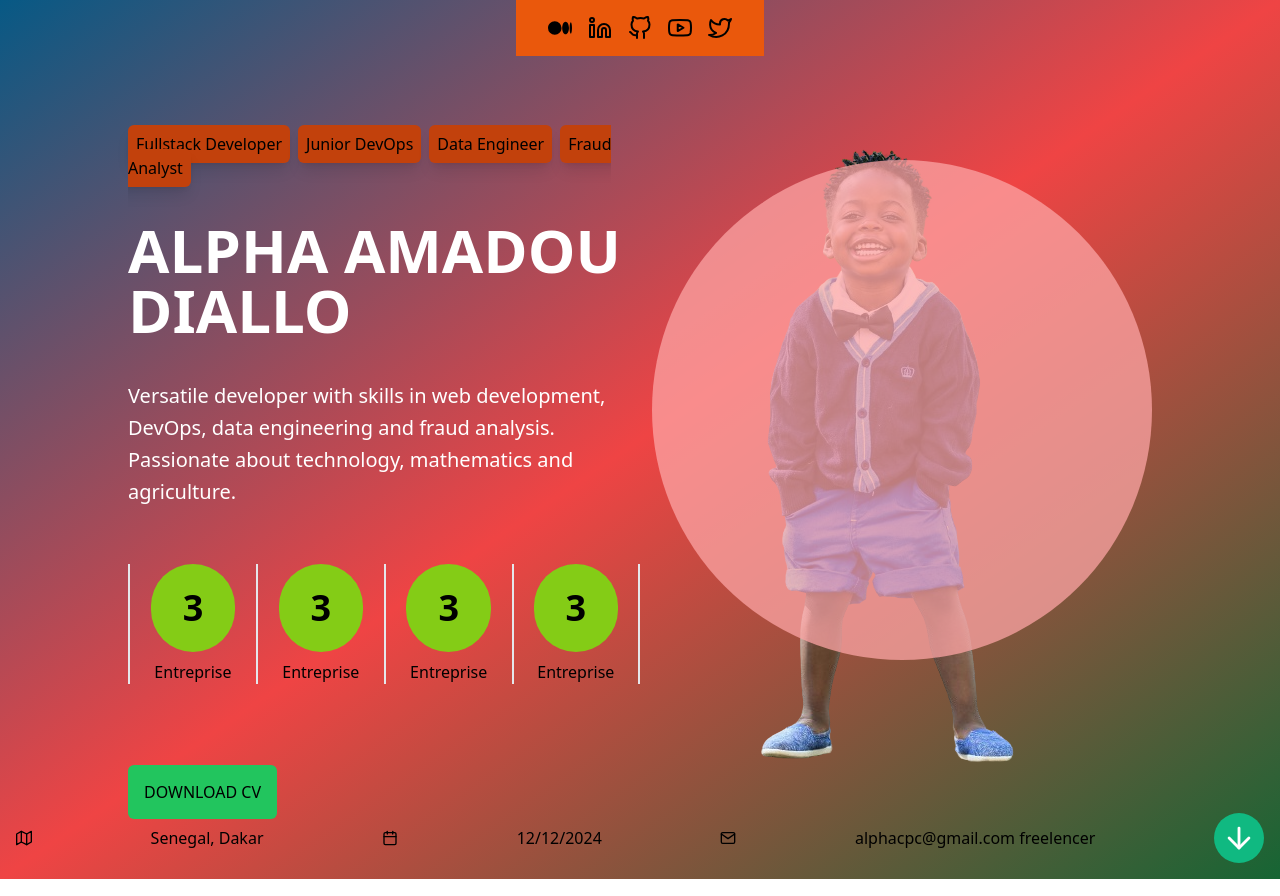
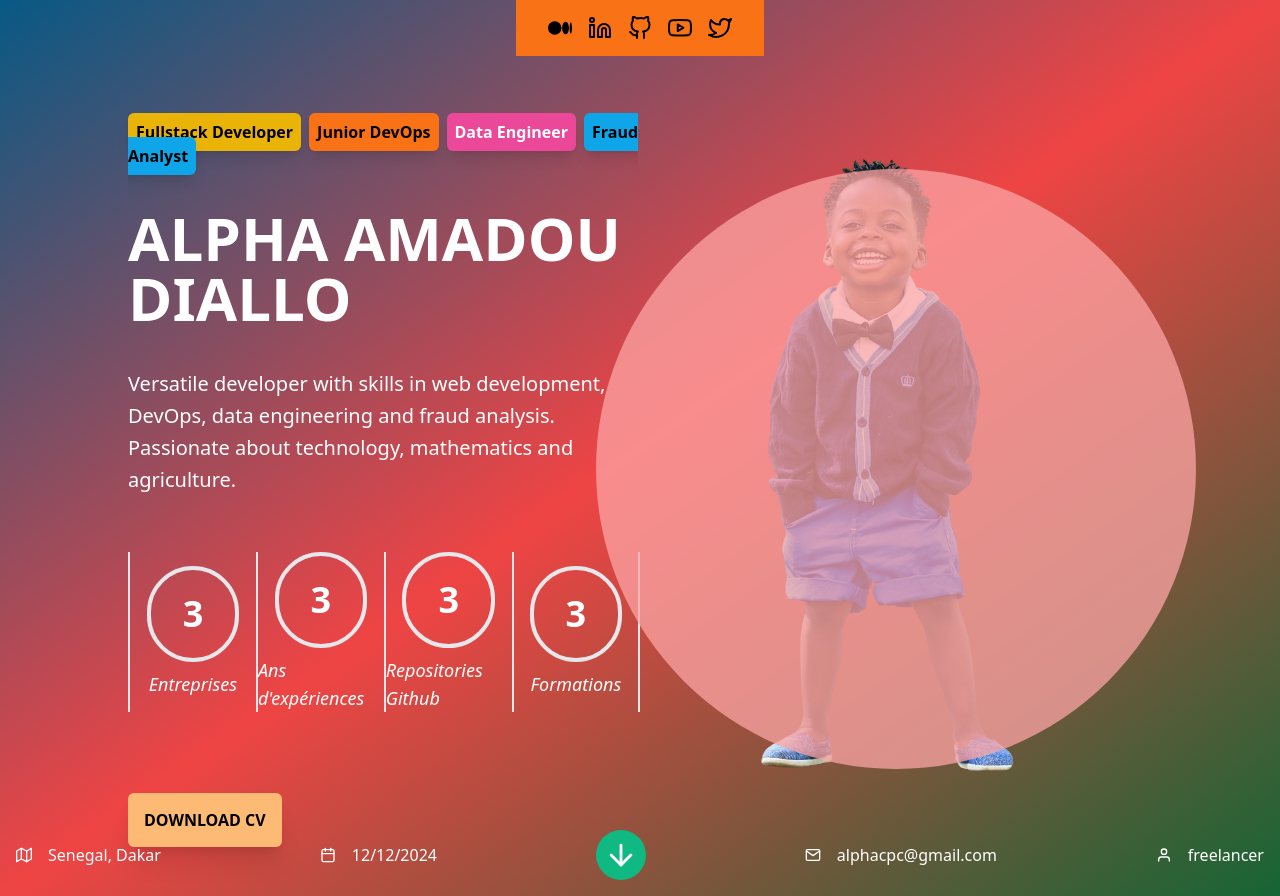
Before and after one commit to alphacpc/portfolio, a React (Create React App) app: page / in a window 1280 px wide. Built offline with nearby package versions, Linux system fonts and the light colour scheme.

Commit message:
update design page

```diff
--- a/src/Components/shared/HeaderComponent.js
+++ b/src/Components/shared/HeaderComponent.js
@@ -1,14 +1,14 @@
 import React from 'react'
 import LinkSocialComponent from '../LinkSocialComponent'
 import { BsMedium } from 'react-icons/bs'
-import { FiGithub, FiLinkedin, FiTwitter, FiYoutube, FiMap, FiCalendar, FiArrowDown, FiMail } from 'react-icons/fi'
+import { FiGithub, FiLinkedin, FiTwitter, FiYoutube, FiMap, FiCalendar, FiArrowDown, FiMail, FiUser } from 'react-icons/fi'
 import url_image from "./../../Assets/Images/image.png"
 
 const HeaderComponent = () => {
   return (
         <header className="min-h-screen relative">
                 <div className="link-socials flex justify-center">
-                        <div className="bg-orange-600 flex p-4">
+                        <div className="bg-orange-500 flex p-4">
                                 <LinkSocialComponent icon={<BsMedium/>} link="/"/>
                                 <LinkSocialComponent icon={<FiLinkedin/>} link="/"/>
                                 <LinkSocialComponent icon={<FiGithub/>} link="/"/>
@@ -20,10 +20,10 @@ const HeaderComponent = () => {
                 <div className="relative flex items-center justify-between px-[10%] py-[5%]">
                         <div className="flex-1">
                                 <div>
-                                        <span className="bg-orange-700 p-2 rounded-md shadow-lg mr-2">Fullstack Developer</span>
-                                        <span className="bg-orange-700 p-2 rounded-md shadow-lg mr-2">Junior DevOps</span>
-                                        <span className="bg-orange-700 p-2 rounded-md shadow-lg mr-2">Data Engineer</span>
-                                        <span className="bg-orange-700 p-2 rounded-md shadow-lg">Fraud Analyst</span>
+                                        <span className="bg-yellow-500 p-2 font-bold rounded-md shadow-lg mr-2">Fullstack Developer</span>
+                                        <span className="bg-orange-500 p-2 font-bold rounded-md shadow-lg mr-2">Junior DevOps</span>
+                                        <span className="bg-pink-500 p-2 font-bold text-white rounded-md shadow-lg mr-2">Data Engineer</span>
+                                        <span className="bg-sky-500 p-2 font-bold rounded-md shadow-lg">Fraud Analyst</span>
                                 </div>
                                 <h1 className="font-bold uppercase text-6xl mt-10 text-white">Alpha amadou DIALLO</h1>
                                 <p className="my-10 text-xl text leading-8 text-white">
@@ -33,43 +33,52 @@ const HeaderComponent = () => {
 
                                 <div className="flex py-4 bg-yellow- mb-20 justify-between">
                                         <div className="flex flex-col bg-lime200 w-1/3 justify-center items-center border-l-2">
-                                                <span className="bg-lime-500 px-8 py-6 text-4xl font-bold rounded-full mb-2">3</span>
-                                                <span>Entreprise</span>
+                                                <span className="border-4 px-8 py-6 text-4xl text-white font-bold rounded-full mb-2">3</span>
+                                                <span className="text-white italic text-lg">Entreprises</span>
                                         </div>
                                         <div className="flex flex-col bg-pink20 w-1/3 justify-center items-center border-l-2">
-                                                <span className="bg-lime-500 px-8 py-6 text-4xl font-bold rounded-full mb-2">3</span>
-                                                <span>Entreprise</span>
+                                                <span className="border-4 px-8 py-6 text-4xl text-white font-bold rounded-full mb-2">3</span>
+                                                <span className="text-white italic text-lg">Ans d'expériences</span>
                                         </div>
                                         <div className="flex flex-col bg-teal-0 w-1/3 justify-center items-center border-l-2">
-                                                <span className="bg-lime-500 px-8 py-6 text-4xl font-bold rounded-full mb-2">3</span>
-                                                <span>Entreprise</span>
+                                                <span className="border-4 px-8 py-6 text-4xl text-white font-bold rounded-full mb-2">3</span>
+                                                <span className="text-white italic text-lg">Repositories Github</span>
                                         </div>
                                         <div className="flex flex-col bg-tea200 w-1/3 justify-center items-center border-x-2">
-                                                <span className="bg-lime-500 px-8 py-6 text-4xl font-bold rounded-full mb-2">3</span>
-                                                <span>Entreprise</span>
+                                                <span className="border-4 px-8 py-6 text-4xl text-white font-bold rounded-full mb-2">3</span>
+                                                <span className="text-white italic text-lg">Formations</span>
                                         </div>
 
-                                        {/* <div>+2ans d'expériances</div>
-                                        <div>+50 repositories github</div> */}
                                 </div>
 
                                 <div className="">
-                                        <a href='#' className="p-4 uppercase rounded-md bg-green-500">Download CV</a>
+                                        <a href='#' className="p-4 uppercase font-bold shadow-xl rounded-md bg-orange-300">Download CV</a>
                                 </div>
                         </div>
                         <div className="relative flex justify-center flex-1">
                                 <img src={url_image} alt="image" className=""/>
-                                <div className="bg-red-300 bg-po p-[250px] z-2 opacity-75 absolute top-10 right-0 rounded-full " />
+                                <div className="bg-red-300 bg-po p-[300px] z-2 opacity-75 absolute top-10 right-15 rounded-full " />
                         </div>
                 </div>
 
 
                 <div className="p-4 bg-amber-20 absolute bottom-0 w-full flex items-center justify-between">
-                        <FiMap/> Senegal, Dakar
-                        <FiCalendar/> 12/12/2024
-                        <FiMail /> alphacpc@gmail.com
-                        freelencer
+
+                        <div className="flex items-center text-white">
+                        <FiMap className="mr-4"/> Senegal, Dakar
+                        </div>
+                        <div className="flex items-center text-white">
+                        <FiCalendar className="mr-4"/> 12/12/2024
+                        </div>
+
                         <FiArrowDown className="bg-emerald-500 rounded-full p-2" size={50} color='white'/>
+
+                        <div className="flex items-center text-white">
+                        <FiMail className="mr-4"/> alphacpc@gmail.com
+                        </div>
+                        <div className="flex items-center text-white">
+                        <FiUser className="mr-4"/> freelancer
+                        </div>
                 </div>
       </header>
   )
```
